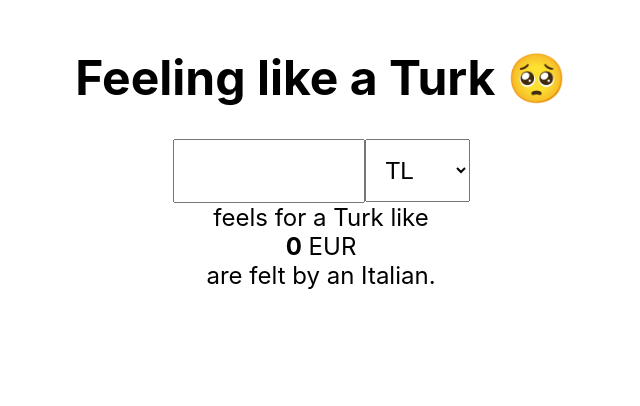
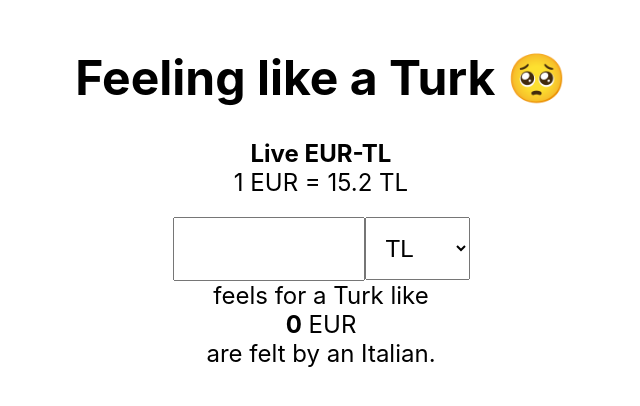
Before and after one commit to justhyur/feeling-turkish, a React (Create React App) app: page / in a window 1280 px wide. Shown: the top 406 px of the page, without its empty margins (319-959 px from the left). Built offline with nearby package versions, Linux system fonts and the light colour scheme; no server answers.

Commit message:
test 3 v3

```diff
--- a/package.json
+++ b/package.json
@@ -11,6 +11,7 @@
     "gh-pages": "^3.2.3",
     "node-sass": "^7.0.1",
     "react": "^17.0.2",
+    "react-currency-conversion": "^1.0.5",
     "react-dom": "^17.0.2",
     "react-scripts": "5.0.0",
     "web-vitals": "^2.1.4"
--- a/src/App.js
+++ b/src/App.js
@@ -15,16 +15,22 @@ function App() {
     },
   };
 
-  const [ eurToTry, setEurToTry ] = useState(1);
+  const [ eurToTry, setEurToTry ] = useState(15.2);
   const [ from, setFrom ] = useState('TL');
   const [ inputValue, setInputValue ] = useState('');
 
   useEffect(()=>{
-    fetch("http://api.exchangeratesapi.io/v1/latest?access_key=70eb484299c2e73a5db14958e7d7d4e0&symbols=TRY")
+    // fetch("http://api.exchangeratesapi.io/v1/latest?access_key=70eb484299c2e73a5db14958e7d7d4e0&symbols=TRY")
+    //   .then((response) => response.json())
+    //   .then((json) => {
+    //     setEurToTry(json.rates.TRY)
+    //   });
+      fetch("https://freecurrencyapi.net/api/v2/latest?apikey=9bf9d360-7f99-11ec-8def-c9b4c6c8dd33&base_currency=EUR")
       .then((response) => response.json())
       .then((json) => {
-        setEurToTry(json.rates.TRY)
+        setEurToTry(json.data.TRY);
       });
+
   },[inputValue])
 
   const getFeelsLikeValue = (value) => {
```
Also changed, not shown: 8 other files (tests, documents, lock files or other folders).
